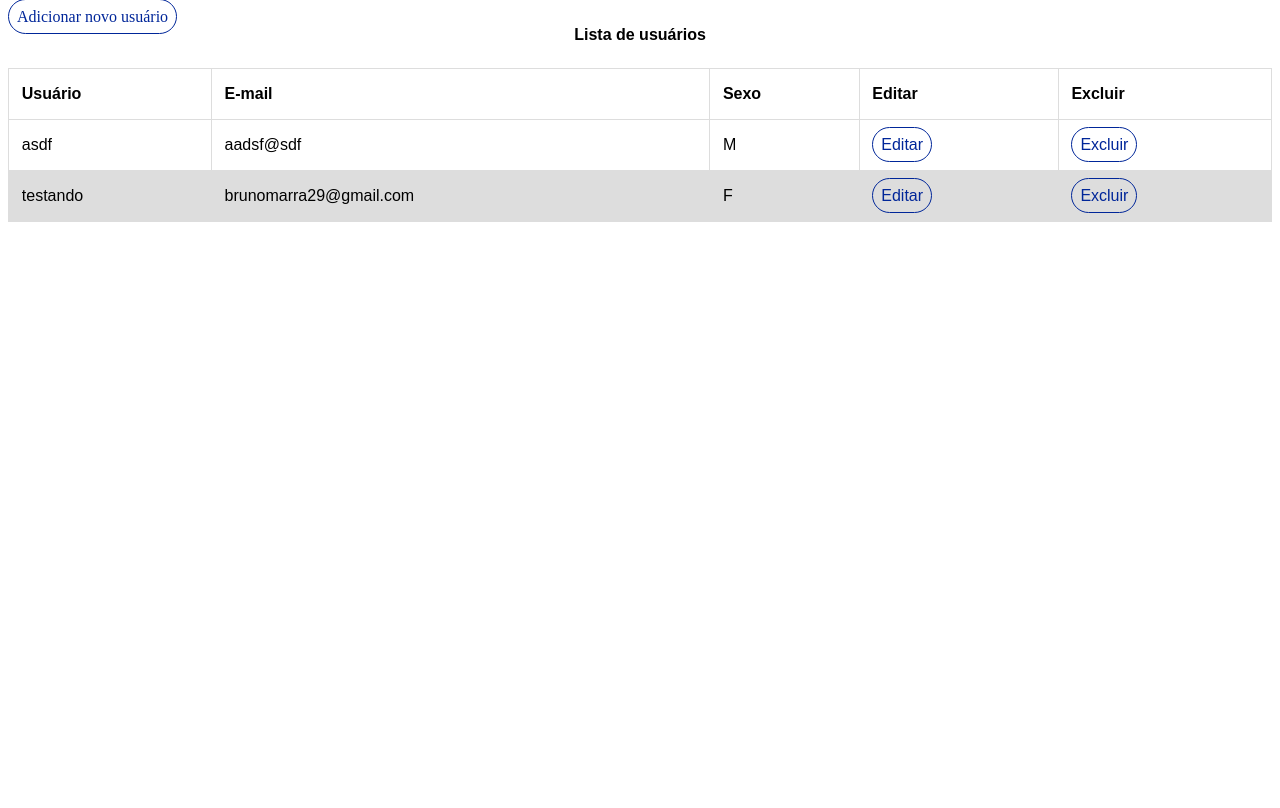
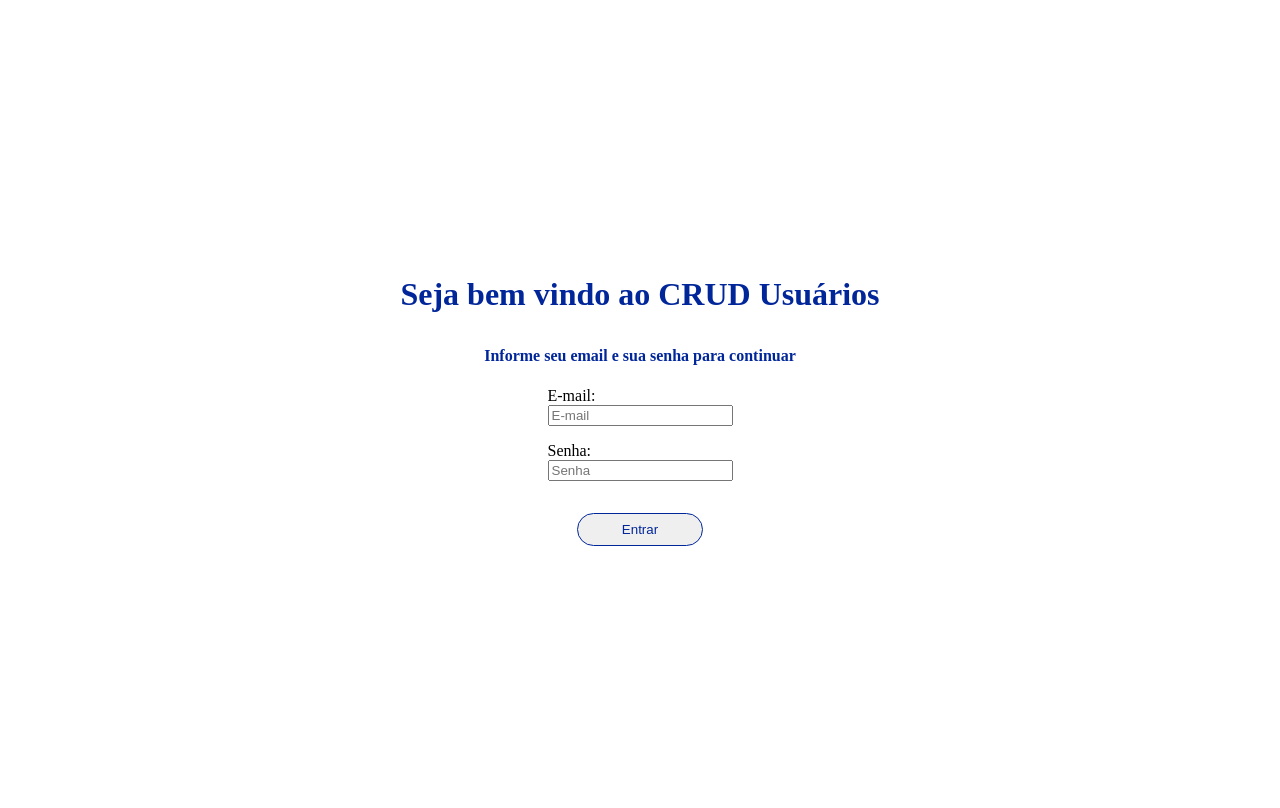
Before and after one commit to brunomarram/crud, a PHP site: page / in a window 1280 px wide. Before the commit the page ends 222 px from the top, so only its background shows below. Run offline with PHP 8.4, Linux system fonts and the light colour scheme; data comes from the database, SQL or seed files in the repository.

Commit message:
finaliza sistema de login

```diff
--- a/connection.php
+++ b/connection.php
@@ -45,4 +45,29 @@
         $sql = "DELETE FROM users WHERE username='$username'";
         return $conn->query($sql);
     }
+
+    function logIn($conn, $email, $password) {
+        $password = md5($password);
+        $sql = "SELECT username, email, gender FROM users WHERE email='$email' AND password='$password'";
+        $result = $conn->query($sql);
+        if ($result->num_rows > 0) {
+            $result = $result->fetch_assoc();
+            return (object) $result;
+        } else {
+            return false;
+        }
+    }
+
+    function isLogged() {
+        session_start();
+
+        if(isset($_SESSION['logged']) && $_SESSION['logged']) return true;
+        else {
+            header("Location: index.php");
+        }
+    }
+
+    function logout() {
+        unset( $_SESSION );
+    }
 ?>
--- a/index.php
+++ b/index.php
@@ -1 +1,77 @@
-<?php require_once("./listar.php") ?>
+<?php
+    require_once 'connection.php';
+    session_start();
+
+    if(isset($_SESSION['logged']) && $_SESSION['logged'])
+        header("Location: listar.php");
+
+    if($_POST) {
+        $conn = OpenCon();
+        $user = logIn($conn, $_POST['email'], $_POST['password']);
+        if($user) {
+            $_SESSION['username'] = $user->username;
+            $_SESSION['logged'] = true;
+            header("Location: listar.php");
+        }
+    }
+?>
+
+<html>
+    <head>
+        <title>CRUD Usuários</title>
+        <style>
+            form {
+                display: flex;
+                flex-direction: column;
+                justify-content: center;
+                align-items: center;
+                height: 100%;
+            }
+
+            form div {
+                margin: 1vh 0;
+                display: flex;
+                flex-direction: column;
+            }
+
+            form button {
+                width: 10%
+            }
+
+            button {
+                margin-top: 3vh;
+                padding: 1vh;
+                border: 1px solid #002699;
+                color: #002699;
+                border-radius: 3vh;
+                text-decoration: none;
+                cursor: pointer;
+            }
+
+            h1 {
+                color: #002699;
+            }
+
+            h2 {
+                font-size: 2vh;
+                color: #002699;
+            }
+        </style>
+    </head>
+    <body>
+        <form action="index.php" method="POST">
+            <h1>Seja bem vindo ao CRUD Usuários</h1>
+            <h2>Informe seu email e sua senha para continuar</h2>
+            <div>
+                <label for="email">E-mail: </label>
+                <input type="email" required name="email" placeholder="E-mail"/>
+            </div>
+            <div>
+                <label for="password">Senha: </label>
+                <input type="password" id="password" required name="password" placeholder="Senha"/>
+            </div>
+            <?php if($_POST) echo "Usuário ou senha incorretas"; ?>
+            <button type="submit">Entrar</button>
+        </form>
+    </body>
+</html>
--- a/insert.php
+++ b/insert.php
@@ -1,5 +1,8 @@
 <?php
     require_once 'connection.php';
+
+    isLogged();
+
     $conn = OpenCon();
 
     if($_POST) {
--- a/listar.php
+++ b/listar.php
@@ -1,5 +1,8 @@
 <?php
     require_once 'connection.php';
+
+    isLogged();
+
     $conn = OpenCon();
     $users = getUsers($conn);
 ?>
@@ -37,10 +40,18 @@
                 border-radius: 3vh;
                 text-decoration: none;
             }
+
+            .actions {
+                display: flex;
+                justify-content: space-around;
+            }
         </style>
     </head>
     <body>
-        <a href="insert.php">Adicionar novo usuário</a>
+        <div class="actions">
+            <a href="insert.php">Adicionar novo usuário</a>
+            <a href="logout.php">Sair</a>
+        </div>
         <table>
             <thead>
                 <caption>Lista de usuários</caption>
--- /dev/null
+++ b/logout.php
@@ -0,0 +1,6 @@
+<?php
+    session_start();
+    session_destroy();
+    header('Location: index.php');
+    exit;
+?>
--- a/remove.php
+++ b/remove.php
@@ -1,5 +1,8 @@
 <?php
     require_once 'connection.php';
+
+    isLogged();
+
     $conn = OpenCon();
 
     if($_GET)  {
--- a/update.php
+++ b/update.php
@@ -1,5 +1,8 @@
 <?php
     require_once 'connection.php';
+
+    isLogged();
+
     $conn = OpenCon();
 
     if($_GET)  {
```
